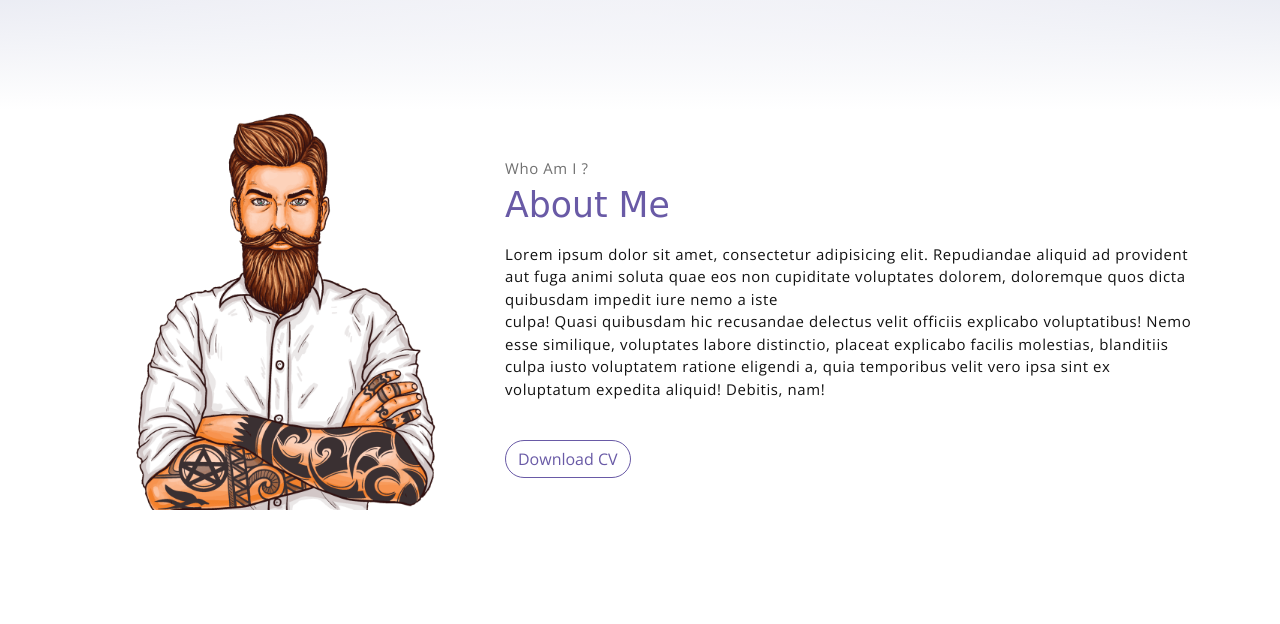
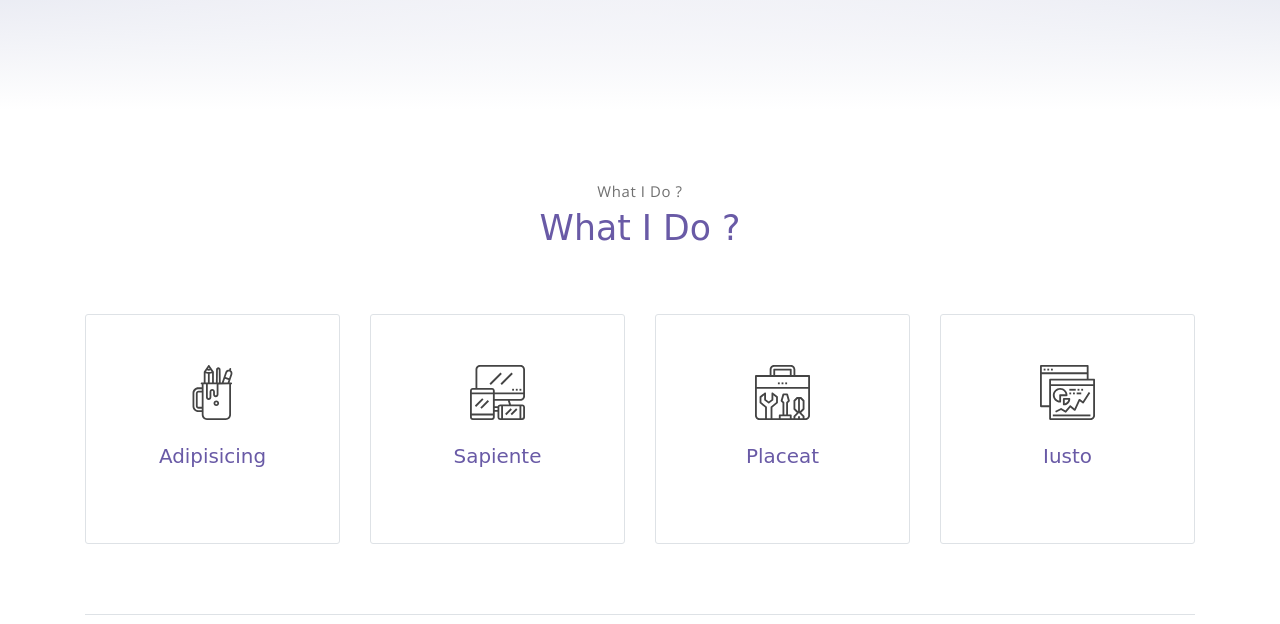
Before and after one commit to riaz-khan-16/portfolio, a website: page index.html in a window 1280 px wide. Shown: the part 690-1314 px from the top of the page. Drawn offline with nearby package versions, Linux system fonts and the light colour scheme; a web font is replaced by a local one.

Commit message:
New commit prboblem no 296

```diff
--- a/index.html
+++ b/index.html
@@ -54,33 +54,13 @@
         </div>
     </header><!-- end of page header -->
 
-    <!-- about section -->
-    <section class="section pt-0" id="about">
-        <!-- container -->
-        <div class="container text-center">
-            <!-- about wrapper -->
-            <div class="about">
-                <div class="about-img-holder">
-                    <img src="assets/imgs/man.png" class="about-img" alt="Download free bootstrap 4 landing page, free boootstrap 4 templates, Download free bootstrap 4.1 landing page, free boootstrap 4.1.1 templates, meyawo Landing page">
-                </div>
-                <div class="about-caption">
-                    <p class="section-subtitle">Who Am I ?</p>
-                    <h2 class="section-title mb-3">About Me</h2>
-                    <p>
-                        Lorem ipsum dolor sit amet, consectetur adipisicing elit. Repudiandae aliquid ad provident aut fuga animi soluta quae eos non cupiditate voluptates dolorem, doloremque quos dicta quibusdam impedit iure nemo a iste
-                        <br>culpa! Quasi quibusdam hic recusandae delectus velit officiis explicabo voluptatibus! Nemo esse similique, voluptates labore distinctio, placeat explicabo facilis molestias, blanditiis culpa iusto voluptatem ratione eligendi a, quia temporibus velit vero ipsa sint ex voluptatum expedita aliquid! Debitis, nam!
-                    </p>
-                    <button class="btn-rounded btn btn-outline-primary mt-4">Download CV</button>
-                </div>
-            </div><!-- end of about wrapper -->
-        </div><!-- end of container -->
-    </section> <!-- end of about section -->
+
 
     <!-- service section -->
     <section class="section" id="service">
         <div class="container text-center">
             <p class="section-subtitle">What I Do ?</p>
-            <h6 class="section-title mb-6">Service</h6>
+            <h6 class="section-title mb-6">What I Do ?</h6>
             <!-- row -->
             <div class="row">
                 <div class="col-md-6 col-lg-3">
```
